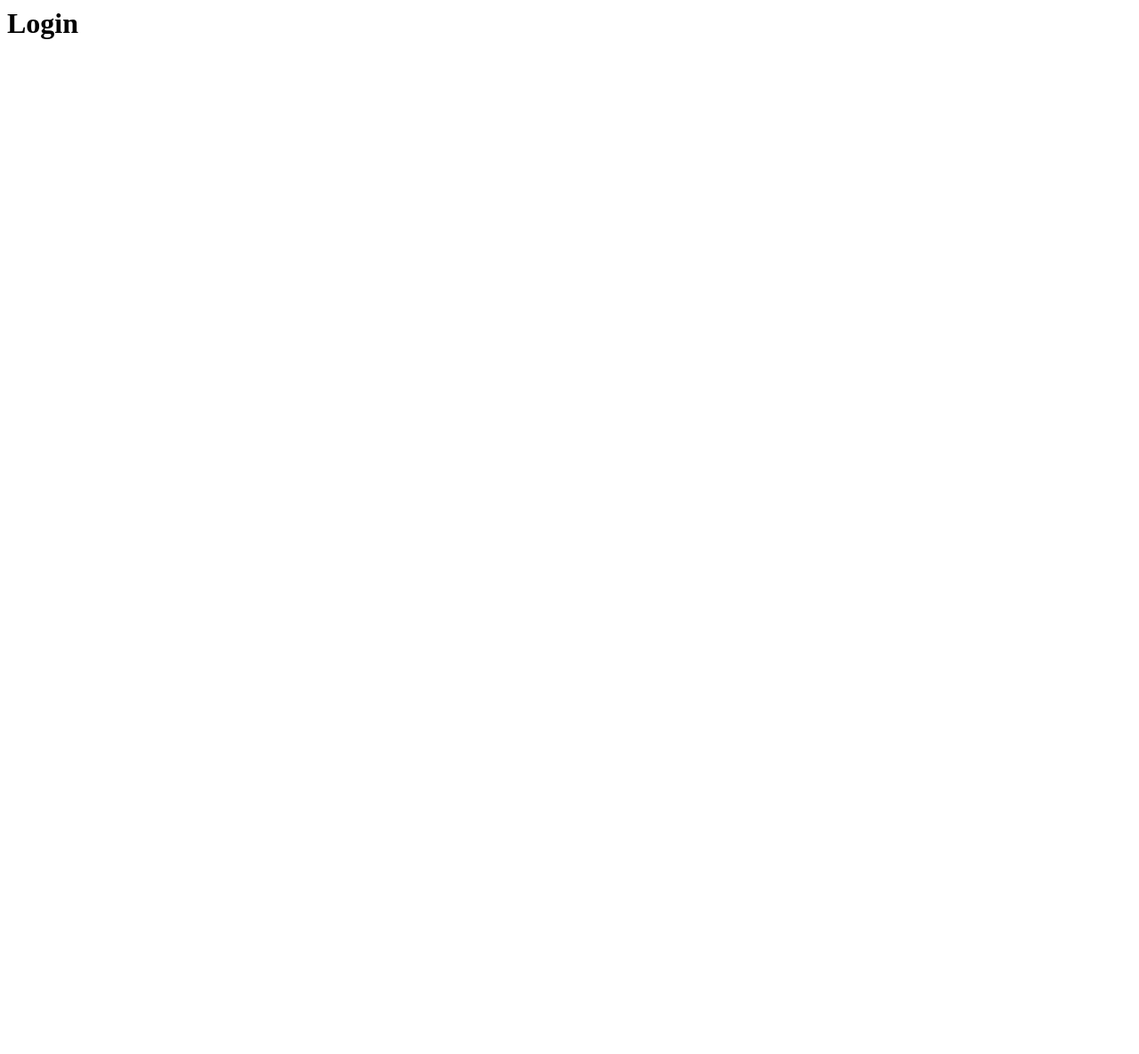
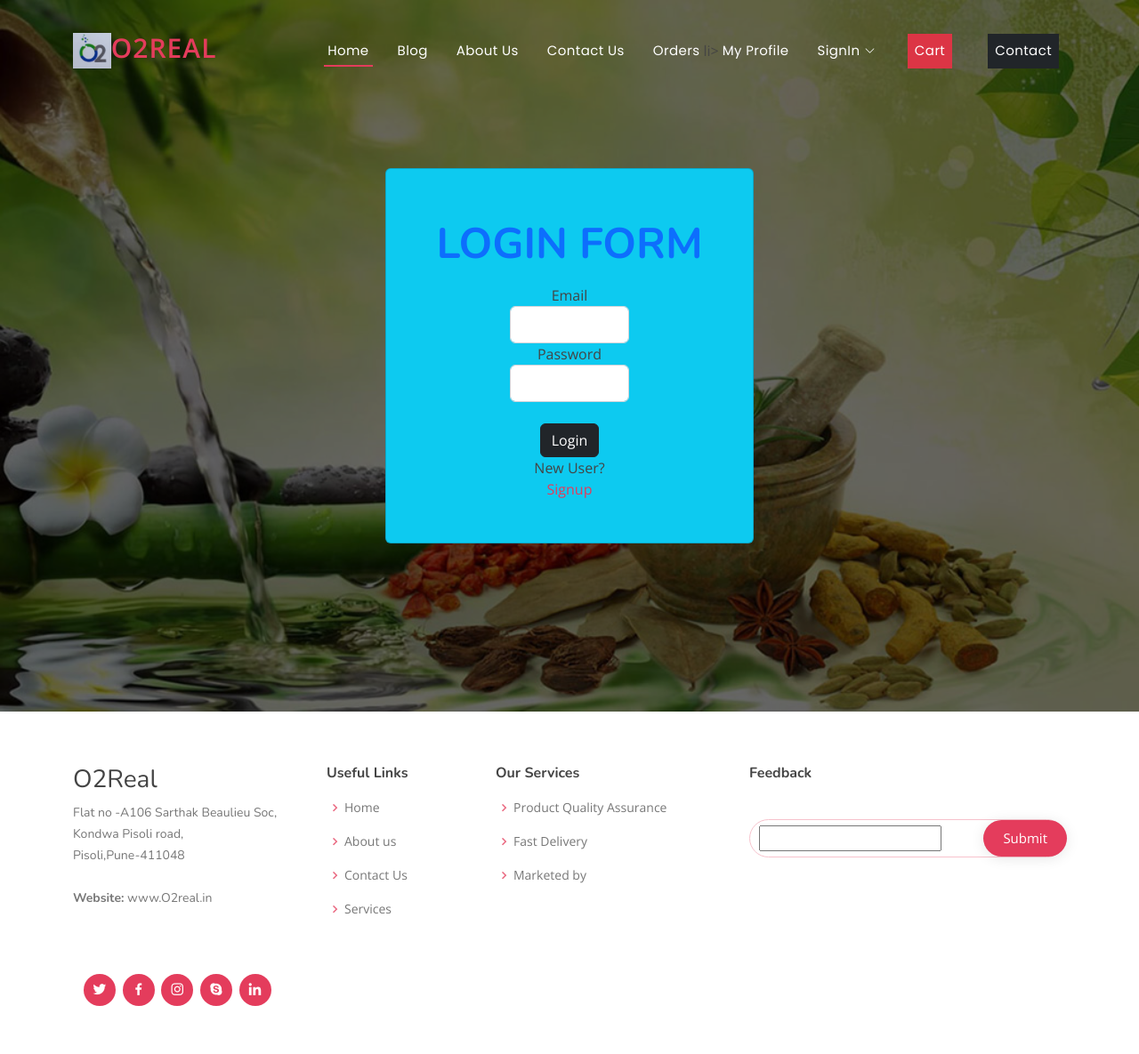
Before and after one commit to ThonteShila/VKshop, a Django app: page /auth_app/login/ in a window 1280 px wide. Before the commit the page is almost empty. Shown: the whole page at 89% size. Before the commit the page ends 44 px from the top, so only its background shows below. Run offline with Django 3.2, Linux system fonts and the light colour scheme; some libraries are stand-ins or nearby versions.

Commit message:
frontend designed

```diff
--- a/vkshop/auth_app/urls.py
+++ b/vkshop/auth_app/urls.py
@@ -6,6 +6,4 @@ urlpatterns = [
     path('login/',views.login,name='login'),
     path('logout/',views.logout,name='logout'),
 
-
-
 ]
--- a/vkshop/auth_app/views.py
+++ b/vkshop/auth_app/views.py
@@ -1,27 +1,45 @@
 from django.shortcuts import render,redirect,HttpResponse
 from django.contrib.auth.models import User
+from django.views.generic import View
+from django.template.loader import render_to_string
+from django.utils.http import urlsafe_base64_decode,urlsafe_base64_encode
+from django.contrib import messages
+from .utils import generate_token,TokenGenerator
+from django.utils.encoding import force_bytes,force_text
+from django.core.mail import EmailMessage
+from django.conf import settings
 def signup(request):
     if request.method=="POST":
         email=request.POST.get('email')
         pass1=request.POST.get('password')
         pass2=request.POST.get('conform_password')
         if pass1!=pass2:
-            message="Password not matching"
-            return HttpResponse("Password not matching")
+            messages.warning(request,"Password is not matching")
+            return render(request,"authentication/signup.html")
         try:
             if User.objects.get(username=email):
-                message="Email already exists"
-                return HttpResponse("Email already exists")
+                messages.info(request,"Email already exists")
+                return render(request,"authentication/signup.html")
         except  Exception as identifier:
             pass
         user=User.objects.create_user(email,email,pass1)
-        message="user created"
+        user.is_active=False
         user.save()
-        return HttpResponse("user created")
-
+        email_subject="activate your account"
+        message=render_to_string('activate.html',{
+            'user':user,
+            'domain':'127:0:0:1:8000',
+            'uid':urlsafe_base64_encode(force_bytes(user.pk)),
+            'token':generate_token.make_token(user)
+        })
+        email_message=EmailMessage(email_subject,message,settings.EMAIL_HOST_USER,['email'])
+        email_message.send()
+        messages.success(request,"Activate your account by clicking lin in your gmail")
+        return redirect('/auth_app/login/')
+        messages.warning(request,"User created Successfully")
+        return render(request,"authentication/signup.html")
     return render(request,'authentication/signup.html',{})
 def login(request):
     return render(request,'authentication/login.html',{})
 def logout(request):
     return redirect('/auth_app/login')
-# Create your views here.
--- a/vkshop/static/assets/css/style.css
+++ b/vkshop/static/assets/css/style.css
@@ -360,7 +360,7 @@ h6 {
 --------------------------------------------------------------*/
 #hero {
   width: 100%;
-  height: 90vh;
+  height: 100vh;
   background: url("../../images/bgimage.jpg") top center;
   background-size: cover;
   position: relative;
--- a/vkshop/vkshop_app/templates/authentication/login.html
+++ b/vkshop/vkshop_app/templates/authentication/login.html
@@ -1 +1,46 @@
-<h1>Login</h1>
+{% extends 'base.html'%}
+{%block title%}SignUp
+{%endblock title%}
+{%block content%}
+
+<div class="card bg-info p-5">
+  {% for message in messages%}
+  <div class="alert alert-{{message.tags}} alert-dismissible fade show" role="alert">
+    <strong>{{message}}</strong>
+    <button type="button" class="btn-close" data-bs-dismiss="alert" aria-label="Close">
+    </button>
+  </div>
+  {%endfor%}
+  <form action="/auth_app/login/" method="POST">
+    {% csrf_token %}
+    <div id="signup">
+      <h1 class="text-center text-primary p-2"> Login Form</h1>
+
+      <div id="login-row" class="row justify-content-center">
+        <label class="text-primary"></label>
+      </div>
+      <div class="container">
+        <div id="login-row" class="row justify-content-center align-items-center">
+          <div id="login-column" class="col-md-6">
+            <div id="login-box" class="col-md-12">
+              <label for="email">Email</label>
+              <div class="form-group">
+                <input type="email" class="form-control p-2" id="email" name="email" requires>
+              </div>
+
+              <label for="password">Password</label>
+              <div class="form-group">
+                <input type="password" class="form-control p-2" id="password" name="password" requires>
+              </div>
+              <br>
+              <button type="submit" class="btn btn-dark" name="btnRegister" value="">Login </button>
+              <br/>
+              New User? <a href="/auth_app/signup">Signup</a><br/>
+            </div>
+          </div>
+        </div>
+      </div>
+    </div>
+  </form>
+</div>
+{%endblock content%}
--- a/vkshop/vkshop_app/templates/base.html
+++ b/vkshop/vkshop_app/templates/base.html
@@ -15,7 +15,9 @@
   <link href="{%  static '/assets/img/apple-touch-icon.png" rel="apple-touch-icon">
 
   <!-- Google Fonts -->
-  <link href="https://fonts.googleapis.com/css?family=Open+Sans:300,300i,400,400i,600,600i,700,700i|Nunito:300,300i,400,400i,600,600i,700,700i|Poppins:300,300i,400,400i,500,500i,600,600i,700,700i" rel="stylesheet">
+  <link
+    href="https://fonts.googleapis.com/css?family=Open+Sans:300,300i,400,400i,600,600i,700,700i|Nunito:300,300i,400,400i,600,600i,700,700i|Poppins:300,300i,400,400i,500,500i,600,600i,700,700i"
+    rel="stylesheet">
 
   <!-- Vendor CSS Files -->
   <link href="{%  static '/assets/vendor/bootstrap/css/bootstrap.min.css' %}" rel="stylesheet">
@@ -29,14 +31,14 @@
   <link href="{%  static '/assets/css/style.css' %}" rel="stylesheet">
 
 </head>
+
 <body>
   <!-- ======= Header ======= -->
   <header id="header" class="fixed-top ">
     <div class="container d-flex align-items-center justify-content-between">
 
       <!-- Uncomment below if you prefer to use an image logo -->
-      <a href="/" class="logo"><img src="{% static 'images/logo.png'%}"
-        alt="" class="img-fluid">O2Real</a>
+      <a href="/" class="logo"><img src="{% static 'images/logo.png'%}" alt="" class="img-fluid">O2Real</a>
 
       <nav id="navbar" class="navbar">
         <ul>
@@ -84,13 +86,12 @@
         <div class="row">
 
           <div class="col-lg-3 col-md-6 footer-contact">
-            <h3>Tempo</h3>
+            <h3>O2Real</h3>
             <p>
-              A108 Adam Street <br>
-              New York, NY 535022<br>
-              United States <br><br>
-              <strong>Phone:</strong> +1 5589 55488 55<br>
-              <strong>Email:</strong> info@example.com<br>
+              Flat no -A106 Sarthak Beaulieu Soc, <br>
+              Kondwa Pisoli road,<br>
+              Pisoli,Pune-411048 <br><br>
+              <strong>Website:</strong> www.O2real.in<br>
             </p>
           </div>
 
@@ -99,45 +100,34 @@
             <ul>
               <li><i class="bx bx-chevron-right"></i> <a href="#">Home</a></li>
               <li><i class="bx bx-chevron-right"></i> <a href="#">About us</a></li>
+              <li><i class="bx bx-chevron-right"></i> <a href="#">Contact Us</a></li>
               <li><i class="bx bx-chevron-right"></i> <a href="#">Services</a></li>
-              <li><i class="bx bx-chevron-right"></i> <a href="#">Terms of service</a></li>
-              <li><i class="bx bx-chevron-right"></i> <a href="#">Privacy policy</a></li>
             </ul>
           </div>
-
           <div class="col-lg-3 col-md-6 footer-links">
             <h4>Our Services</h4>
             <ul>
-              <li><i class="bx bx-chevron-right"></i> <a href="#">Web Design</a></li>
-              <li><i class="bx bx-chevron-right"></i> <a href="#">Web Development</a></li>
-              <li><i class="bx bx-chevron-right"></i> <a href="#">Product Management</a></li>
-              <li><i class="bx bx-chevron-right"></i> <a href="#">Marketing</a></li>
-              <li><i class="bx bx-chevron-right"></i> <a href="#">Graphic Design</a></li>
+              <li><i class="bx bx-chevron-right"></i> <a href="#">Product Quality Assurance</a></li>
+              <li><i class="bx bx-chevron-right"></i> <a href="#">Fast Delivery</a></li>
+              <li><i class="bx bx-chevron-right"></i> <a href="#">Marketed by</a></li>
             </ul>
           </div>
 
           <div class="col-lg-4 col-md-6 footer-newsletter">
-            <h4>Join Our Newsletter</h4>
-            <p>Tamen quem nulla quae legam multos aute sint culpa legam noster magna</p>
-            <form action="" method="post">
-              <input type="email" name="email"><input type="submit" value="Subscribe">
-            </form>
+            <h4>Feedback</h4>
+            <form action="" method="POST">
+              {% csrf_token %}
+              <div class="row">
+                <div class="col-md-6">
+                  <div class="form-group col-md-6"></div>
+                  <input type="textarea" name="feedback"><input type="submit" value="Submit">
+                </div>
+              </div>
           </div>
-
+          </form>
         </div>
-      </div>
-    </div>
 
     <div class="container d-md-flex py-4">
-
-      <div class="me-md-auto text-center text-md-start">
-        <div class="copyright">
-          &copy; Copyright <strong><span>Tempo</span></strong>. All Rights Reserved
-        </div>
-        <div class="credits">
-          Designed by <a href="https://bootstrapmade.com/">BootstrapMade</a>
-        </div>
-      </div>
       <div class="social-links text-center text-md-right pt-3 pt-md-0">
         <a href="#" class="twitter"><i class="bx bxl-twitter"></i></a>
         <a href="#" class="facebook"><i class="bx bxl-facebook"></i></a>
@@ -148,7 +138,8 @@
     </div>
   </footer><!-- End Footer -->
 
-  <a href="#" class="back-to-top d-flex align-items-center justify-content-center"><i class="bi bi-arrow-up-short"></i></a>
+  <a href="#" class="back-to-top d-flex align-items-center justify-content-center"><i
+      class="bi bi-arrow-up-short"></i></a>
 
   <!-- Vendor JS Files -->
   <script src="{%  static '/assets/vendor/bootstrap/js/bootstrap.bundle.min.js' %}"></script>
```
Also changed, not shown: vkshop/auth_app/utils.py (added, +8 -0 lines), vkshop/vkshop/settings.py (+10 -2 lines), vkshop/vkshop_app/templates/authentication/signup.html (+9 -2 lines).
